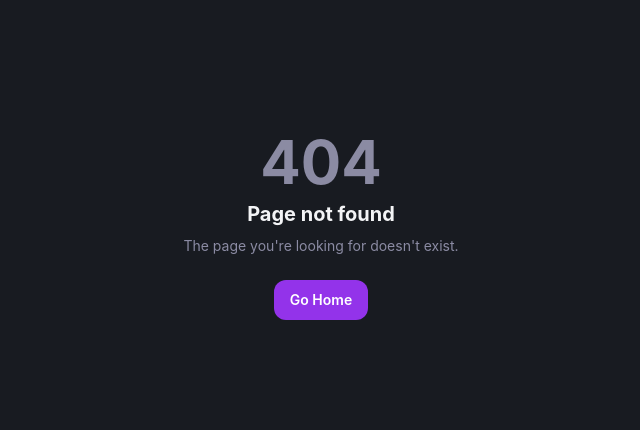
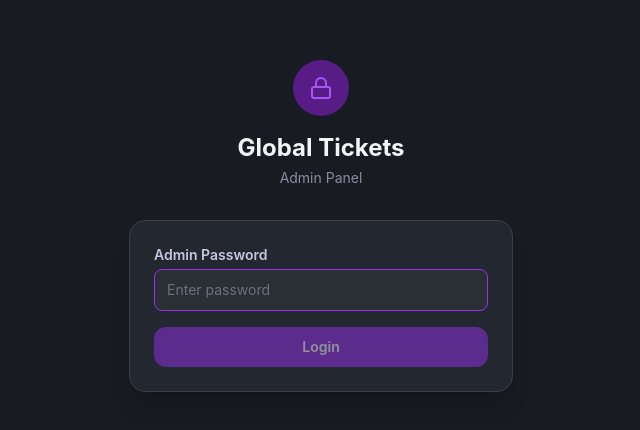
Before and after one commit to mstream-cyber/Tk_system, a React (Vite) app in the folder client/: page /23646/login in a window 1280 px wide. Before the commit this address had no page. Shown: the part 174-604 px from the top of the page, without its empty margins (319-959 px from the left). Built offline with nearby package versions, Linux system fonts and the light colour scheme.

Commit message:
url update

```diff
--- a/client/src/App.tsx
+++ b/client/src/App.tsx
@@ -29,9 +29,9 @@ export default function App() {
             <Routes>
               <Route path="/" element={<BookingPage />} />
               <Route path="/ticket/:ticket_id" element={<TicketPage />} />
-              <Route path="/admin" element={<Navigate to="/admin/login" replace />} />
-              <Route path="/admin/login" element={<AdminLogin />} />
-              <Route path="/admin/dashboard" element={<AdminDashboard />} />
+              <Route path="/23646" element={<Navigate to="/23646/login" replace />} />
+              <Route path="/23646/login" element={<AdminLogin />} />
+              <Route path="/23646/dashboard" element={<AdminDashboard />} />
               <Route path="/event/:id" element={<EventPage />} />
               <Route path="/scan" element={<ScanPage />} />
               <Route path="/404" element={<NotFound />} />
--- a/client/src/hooks/useApi.ts
+++ b/client/src/hooks/useApi.ts
@@ -24,7 +24,7 @@ export function useApi() {
         headers,
       });
       if (res.status === 401) {
-        navigate('/admin/login', { replace: true });
+        navigate('/23646/login', { replace: true });
         return null;
       }
       return res.json();
--- a/client/src/pages/AdminDashboard.tsx
+++ b/client/src/pages/AdminDashboard.tsx
@@ -85,7 +85,7 @@ export default function AdminDashboard() {
   }, [activeTab, fetchEvents]);
 
   const handleLogout = useCallback(() => {
-    navigate('/admin/login', { replace: true });
+    navigate('/23646/login', { replace: true });
   }, [navigate]);
 
   const handleScanSuccess = useCallback((token: string) => {
--- a/client/src/pages/AdminLogin.tsx
+++ b/client/src/pages/AdminLogin.tsx
@@ -24,7 +24,7 @@ export default function AdminLogin() {
       const data = await res.json();
 
       if (data.success) {
-        navigate('/admin/dashboard');
+        navigate('/23646/dashboard');
       } else {
         setError(data.error || 'Login failed');
       }
```
